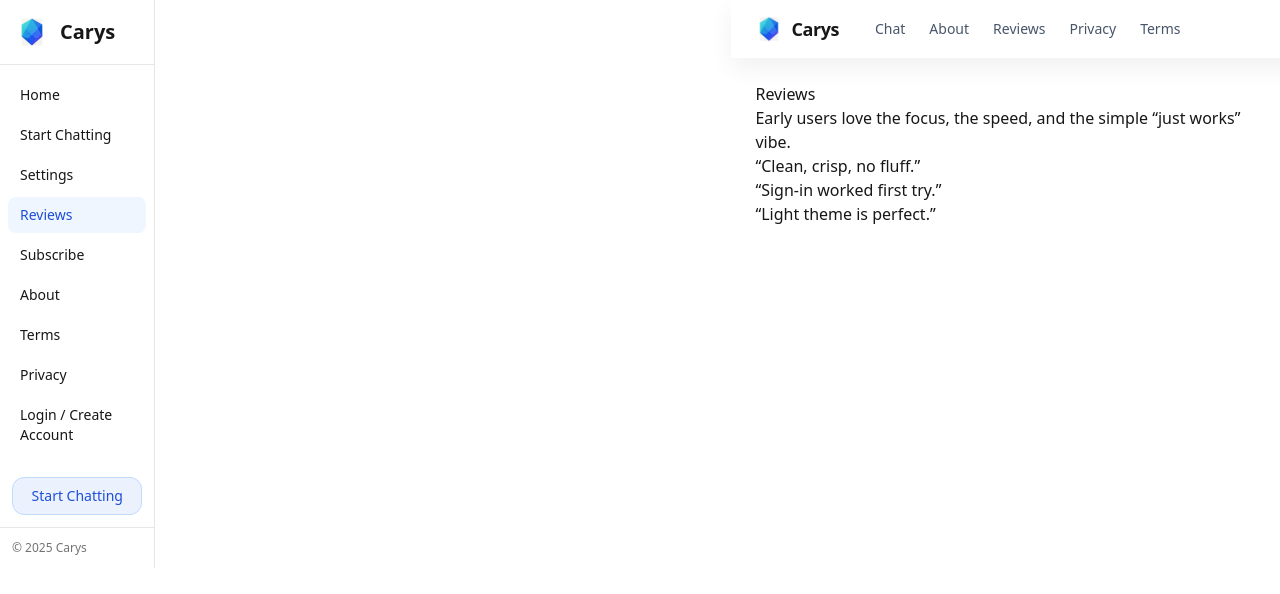
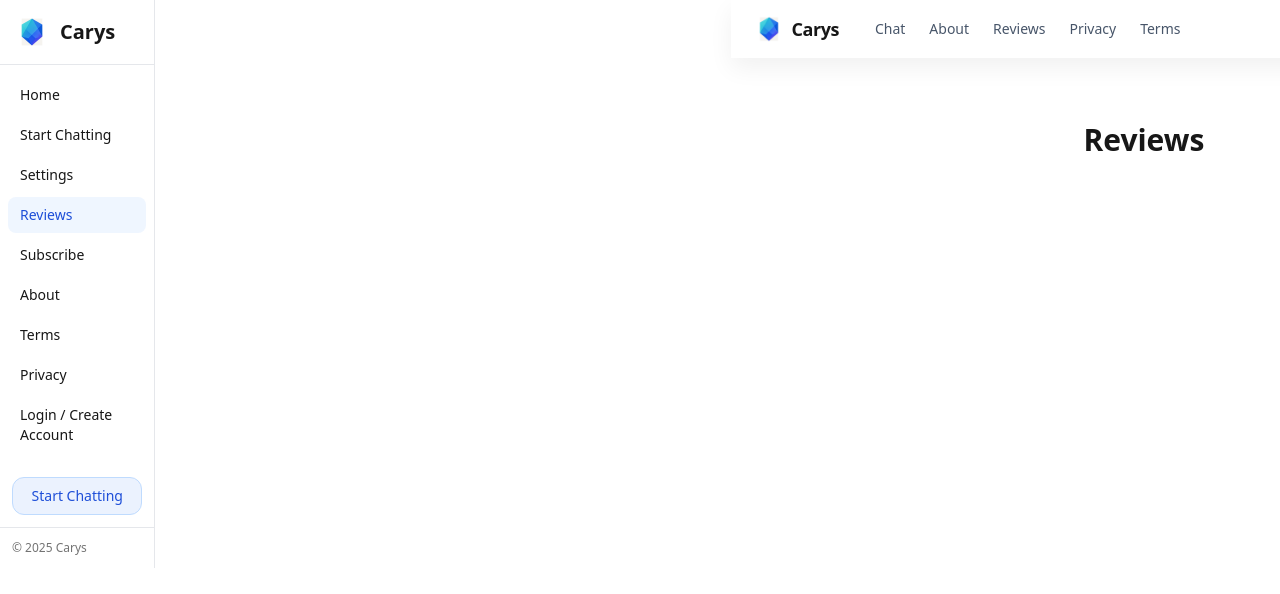
Before and after one commit to michaelperry101/CARYS.AI-FINAL, a Next.js app: page /reviews in a window 1280 px wide. Shown: the top 594 px of the page. Built offline with nearby package versions, Linux system fonts and the light colour scheme; no server answers.

Commit message:
Update page.jsx

```diff
--- a/app/reviews/page.jsx
+++ b/app/reviews/page.jsx
@@ -1,14 +1,12 @@
-export const metadata = { title: "Reviews" };
-export default function Reviews() {
+export const metadata = { title: "Reviews — Carys" };
+
+export default function ReviewsPage() {
   return (
-    <div className="prose max-w-2xl">
-      <h1>Reviews</h1>
-      <p>Early users love the focus, the speed, and the simple “just works” vibe.</p>
-      <ul>
-        <li>“Clean, crisp, no fluff.”</li>
-        <li>“Sign-in worked first try.”</li>
-        <li>“Light theme is perfect.”</li>
-      </ul>
-    </div>
+    <main className="page-wrap p-6 md:p-10">
+      <h1 className="text-3xl font-semibold mb-4">Reviews</h1>
+      <div className="grid gap-4 md:grid-cols-2">
+        {/* …cards or testimonials… */}
+      </div>
+    </main>
   );
 }
```
